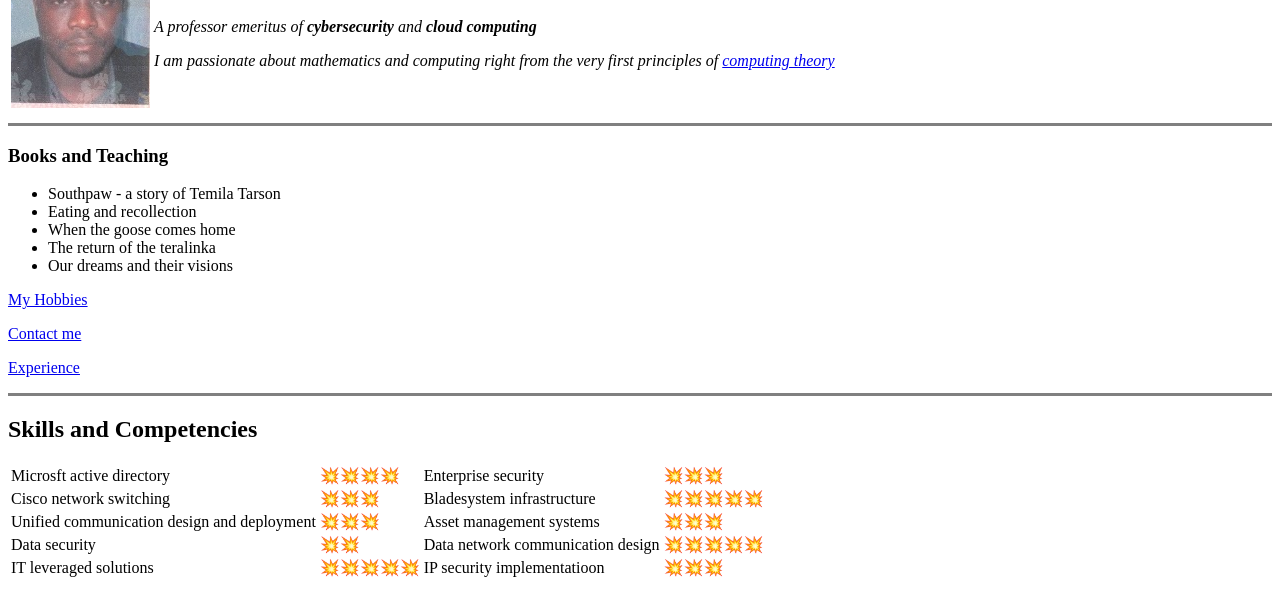
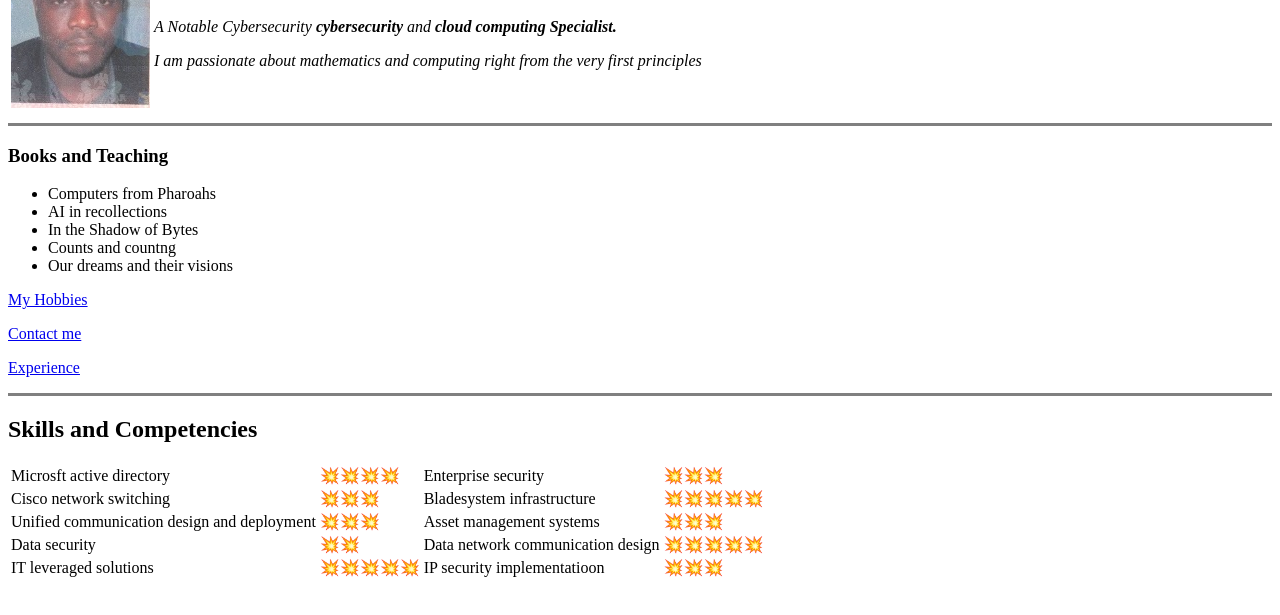
Before and after one commit to Ogacheko2022/Biopro, a plain HTML site: page index.html in a window 1280 px wide. Shown: the part 99-714 px from the top of the page. Drawn offline with Linux system fonts and the light colour scheme.

Commit message:
Update index.html

```diff
--- a/index.html
+++ b/index.html
@@ -10,17 +10,17 @@
   <table>
     <tr>
       <td><img src="Images/Passport1.jpg" alt="Job Adegede"/></td>
-      <td><h1> Biography of Job Adegede</h1><p><em>A professor emeritus of <strong>cybersecurity</strong> and <strong>cloud computing</strong></em></p>
-      <p><em>I am passionate about mathematics and computing right from the very first principles of <a href="https://www.geeksforgeeks.org/introduction-of-theory-of-computation/">computing theory</a></em></p></td>
+      <td><h1> Biography of Job Adegede</h1><p><em>A Notable Cybersecurity <strong>cybersecurity</strong> and <strong>cloud computing Specialist.</strong></em></p>
+      <p><em>I am passionate about mathematics and computing right from the very first principles </em></p></td>
     </tr>
   </table>
   <hr size="3" noshade>
   <h3>Books and Teaching</h3>
   <ul>
-    <li>Southpaw - a story of Temila Tarson</li>
-    <li>Eating and recollection</li>
-    <li>When the goose comes home</li>
-    <li>The return of the teralinka</li>
+    <li>Computers from Pharoahs</li>
+    <li>AI in recollections</li>
+    <li>In the Shadow of Bytes</li>
+    <li>Counts and countng</li>
     <li>Our dreams and their visions</li>
   </ul>
   <p><a href=Hobbies.html>My Hobbies</a></p>
```
